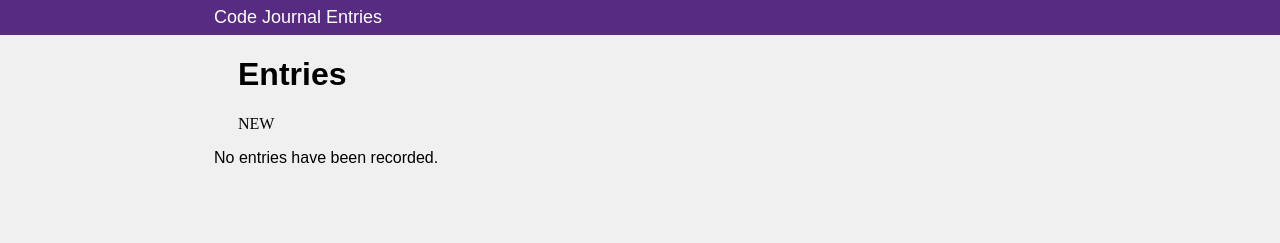
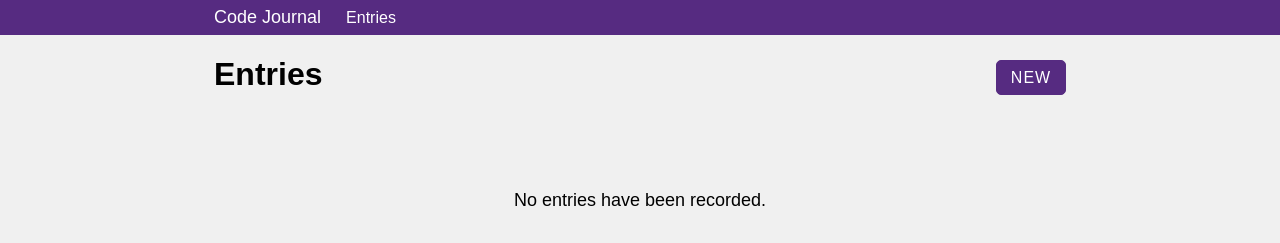
Before and after one commit to KevinUnkle/code-journal, a website: page index.html in a window 1280 px wide. Both pictures are taken after a click on the link "Entries". Drawn offline with Linux system fonts and the light colour scheme; a web font is replaced by a local one.

Commit message:
Completed step 2 of code-journal

```diff
--- a/css/styles.css
+++ b/css/styles.css
@@ -12,6 +12,7 @@ header {
 }
 
 h1 {
+  display: flex;
   font-family: sans-serif;
   font-weight: bold;
 }
@@ -51,11 +52,11 @@ button {
   align-items: center;
   background-color: #562b81;
   color: white;
-  width: 70px;
-  height: 30px;
+  width: 85px;
+  height: 35px;
   font-family: sans-serif;
-  border-radius: 3px;
-  font-size: 16px;
+  border-radius: 5px;
+  font-size: 18px;
   border-style: solid;
   border-width: 1px;
   border-color: #562b81;
@@ -67,10 +68,54 @@ li {
 }
 
 p {
+  font-size: 22px;
   font-family: sans-serif;
   margin-bottom: 35px;
 }
 
-h2 {
+.no-entry-text {
+  display: flex;
+  justify-content: center;
+  font-size: 18px;
+  margin-top: 75px;
   font-family: sans-serif;
 }
+
+h2 {
+  font-size: 29px;
+  font-family: sans-serif;
+}
+
+.row {
+  width: 100%;
+}
+
+.column-solo-half {
+  display: flex;
+  justify-content: space-between;
+  width: 100%;
+}
+
+#new-button {
+  display: flex;
+  justify-content: center;
+  align-items: center;
+  background-color: #562b81;
+  color: white;
+  width: 70px;
+  height: 35px;
+  font-family: sans-serif;
+  border-radius: 5px;
+  font-size: 16px;
+  border-style: solid;
+  border-width: 1px;
+  border-color: #562b81;
+  letter-spacing: 1px;
+  margin-top: 25px;
+}
+
+#entries-link {
+  font-family: sans-serif;
+  font-size: 16px;
+  margin-left: 20px;
+}
--- a/index.html
+++ b/index.html
@@ -21,7 +21,7 @@
     <div class="container">
       <nav class="navbar-column-full">
         <span>Code Journal</span>
-        <a id="entriesLink">Entries</a>
+        <a id="entries-link">Entries</a>
       </nav>
     </div>
   </header>
@@ -51,13 +51,15 @@
         </div>
       </form>
     </div>
-    <div id="entries" data-view="entries">
-      <div class="container">
-        <h1>Entries</h1>
-        <a id="newButton">NEW</a>
+    <div id="entries" class="hidden" data-view="entries">
+      <div class="row">
+        <div class="column-solo-half">
+          <h1>Entries</h1>
+          <a id="new-button">NEW</a>
+        </div>
       </div>
       <div id="hidden">
-        <p>No entries have been recorded.</p>
+        <p class="no-entry-text">No entries have been recorded.</p>
       </div>
       <ul>
       </ul>
--- a/js/main.js
+++ b/js/main.js
@@ -22,7 +22,8 @@ $form.addEventListener('submit', function (event) {
   data.entries.unshift(newObject);
   $imgSrc.setAttribute('src', 'images/placeholder-image-square.jpg');
   $form.reset();
-  renderEntry();
+  const $ul = document.querySelector('ul');
+  $ul.prepend(renderEntry(newObject));
 });
 
 function renderEntry(entry) {
@@ -39,6 +40,7 @@ function renderEntry(entry) {
   newH2.after(newP);
   newH2.textContent = entry.title;
   newP.textContent = entry.notes;
+  toggleNoEntries();
   return newLi;
 }
 
@@ -48,18 +50,20 @@ document.addEventListener('DOMContentLoaded', function (event) {
     const entryDom = renderEntry(dataEntry);
     const $ul = document.querySelector('ul');
     $ul.append(entryDom);
+    viewSwap(data.view);
+    toggleNoEntries();
   }
 });
 
-// function toggleNoEntries() {
-//   const $div = document.querySelector('#hidden');
-//   const dataEntries = data.entries;
-//   if (dataEntries.length === 0) {
-//     $div.className = '';
-//   } else {
-//     $div.className = 'hidden';
-//   }
-// }
+function toggleNoEntries() {
+  const $div = document.querySelector('#hidden');
+  const dataEntries = data.entries;
+  if (dataEntries.length === 0) {
+    $div.className = '';
+  } else {
+    $div.className = 'hidden';
+  }
+}
 
 function viewSwap(view) {
   const $entryForm = document.querySelector('#data-view');
@@ -73,8 +77,12 @@ function viewSwap(view) {
     $entryForm.className = 'hidden';
   }
 }
-const $entriesLink = document.querySelector('#entriesLink');
+const $entriesLink = document.querySelector('#entries-link');
 $entriesLink.addEventListener('click', function (event) {
   viewSwap('entries');
+});
 
+const $newButton = document.querySelector('#new-button');
+$newButton.addEventListener('click', function (event) {
+  viewSwap('entry-form');
 });
```
